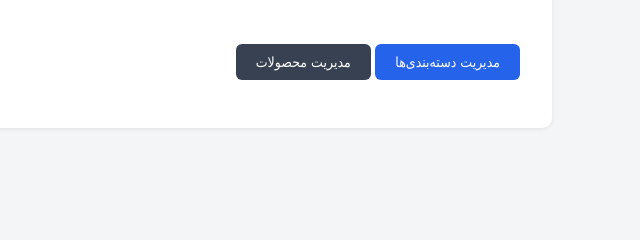
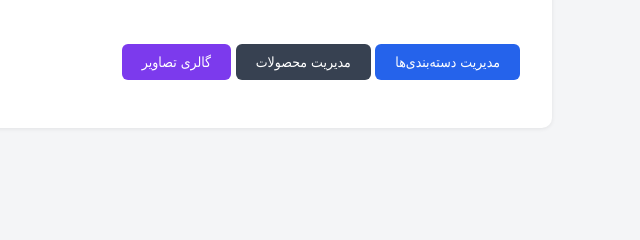
Before and after one commit to Arian-Azar/SaaS-Restaurant-Menu, a Django app: template templates/restaurants/dashboard.html in a window 1280 px wide. Shown: the part 449-689 px from the top of the page, without its empty margins (448-1088 px from the left). Run offline with Django 5.2, Linux system fonts and the light colour scheme; the template is opened without the code that fills it, so the values that code supplies are empty.

Commit message:
Update restaurant dashboard template

```diff
--- a/templates/restaurants/dashboard.html
+++ b/templates/restaurants/dashboard.html
@@ -35,6 +35,7 @@
     <p style="margin-top:24px;">
         <a class="btn" href="{% url 'menu:category_list' %}">مدیریت دسته‌بندی‌ها</a>
         <a class="btn" style="background:#374151;" href="{% url 'menu:product_list' %}">مدیریت محصولات</a>
+        <a class="btn" style="background:#7c3aed;" href="{% url 'gallery_list' %}">گالری تصاویر</a>
     </p>
 </div>
 {% endblock %}
```
